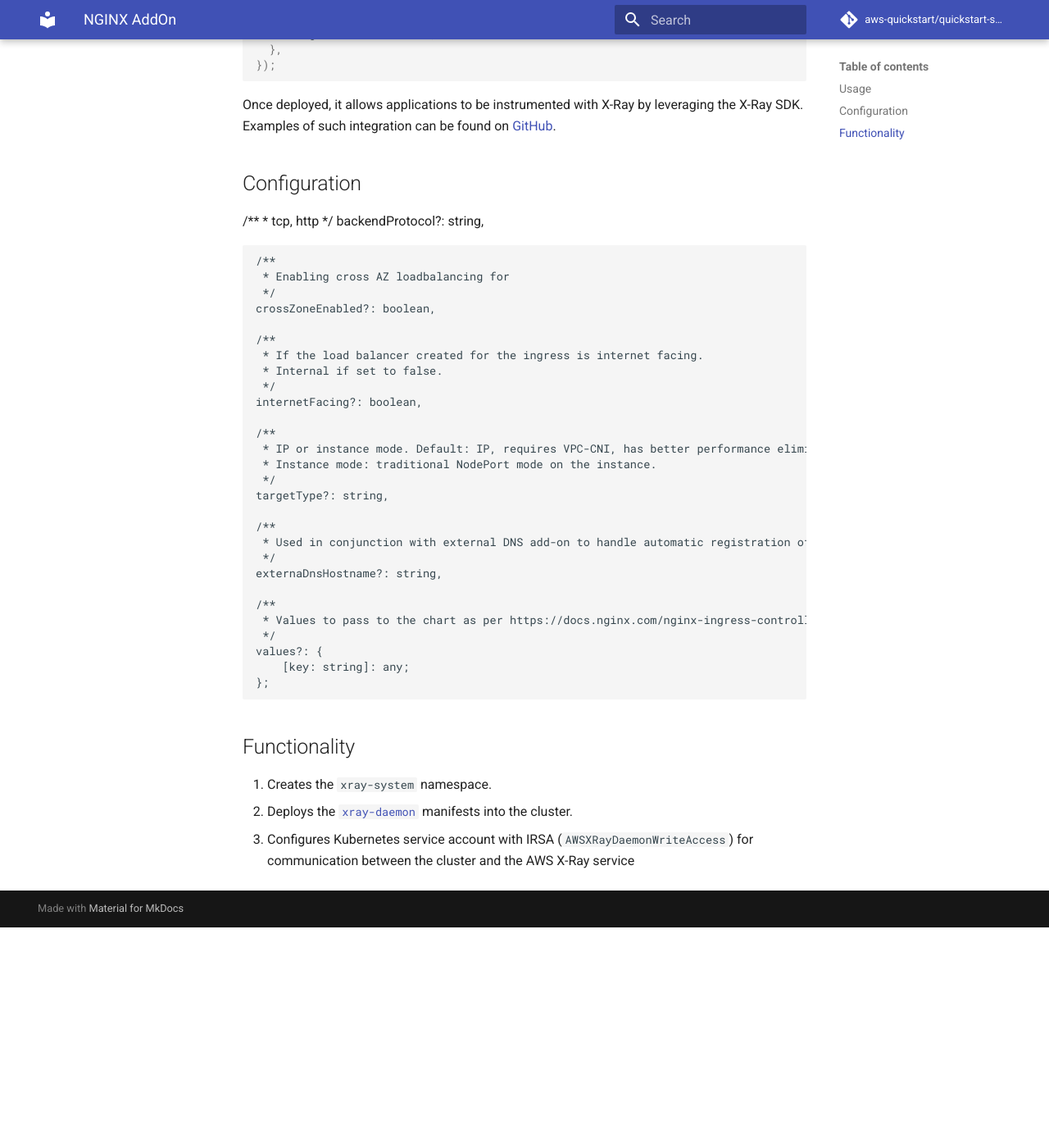
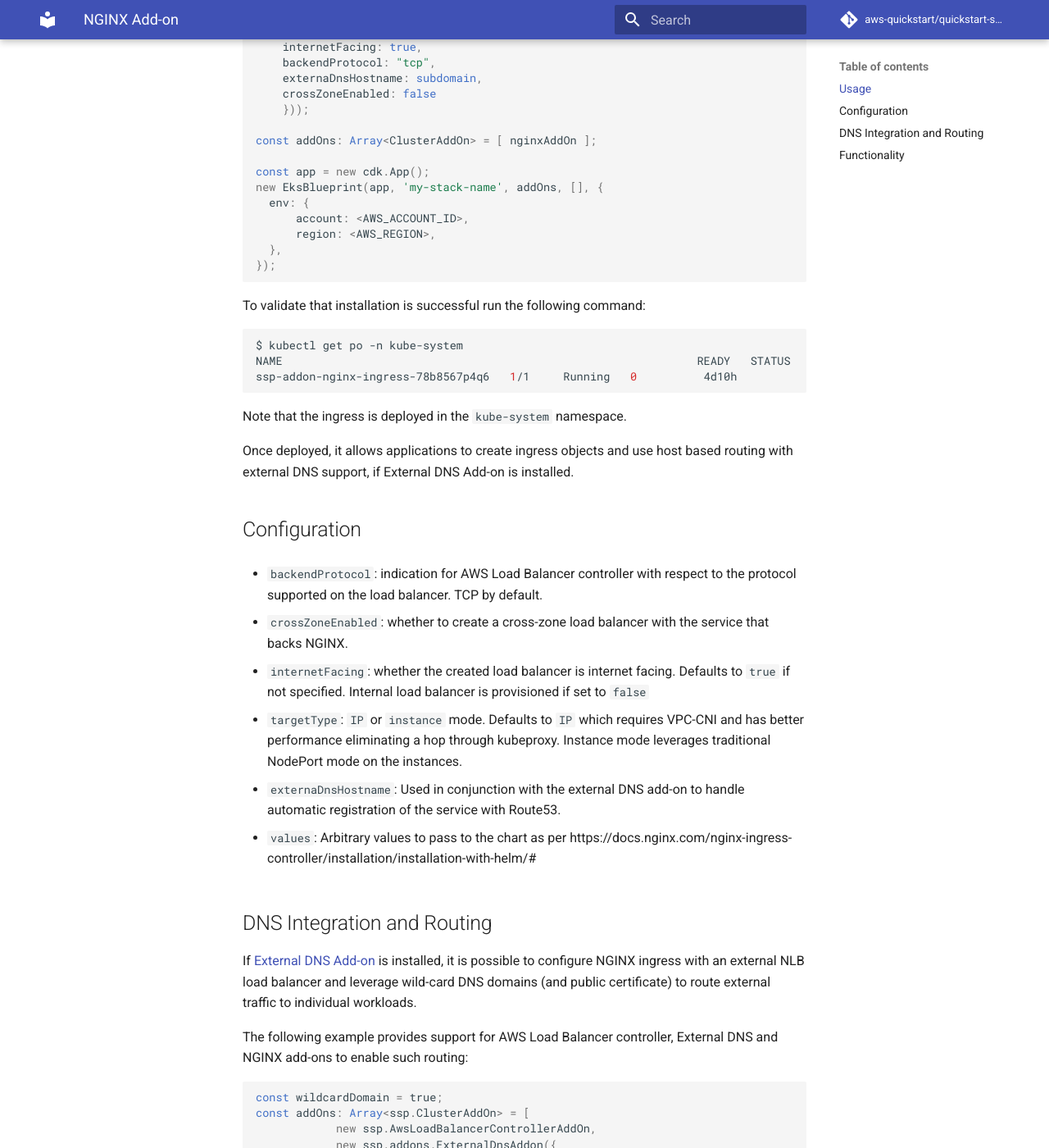
Before and after one commit to aws-quickstart/cdk-eks-blueprints, an MkDocs documentation site: the page built from docs/addons/nginx.md, in a window 1280 px wide and 1400 px high, scrolled down 543 px. Shown: the whole window at 82% size. Built offline with MkDocs 1.6.1 and Material for MkDocs 9.7.7, drawn with Linux system fonts in a browser that asks for light colours; comment, search, counter and statistics services are not loaded; before the commit the page ends 1674 px from its top, so only the background shows below that; some of the changed text lies outside the part shown.

Commit message:
NGINX and other docs, helm release changes

````diff
--- a/docs/addons/nginx.md
+++ b/docs/addons/nginx.md
@@ -1,6 +1,12 @@
-# NGINX AddOn
+# NGINX Add-on
+
+This add-on installs [NGINX Ingress Controller](https://kubernetes.github.io/ingress-nginx/deploy/) on Amazon EKS. NGINX ingress controller is using [NGINX](https://www.nginx.org/) as a reverse proxy and load balancer.
+
+Other than handling Kubernetes ingress objects, this ingress controller can facilitate multi-tenancy and segregation of workload ingresses based on host name (host-based routing) and/or URL Path (path based routing).
 
 ## Usage
+
+NGINX add-on is a standard SSP add-on and it is usage is similar to the rest of the add-ons.
 
 ```typescript
 import { NginxAddOn, ClusterAddOn, EksBlueprint }  from '@shapirov/cdk-eks-blueprint';
@@ -12,7 +18,8 @@
     externaDnsHostname: subdomain,
     crossZoneEnabled: false
     }));
-const addOns: Array<ClusterAddOn> = [ xrayAddOn ];
+
+const addOns: Array<ClusterAddOn> = [ nginxAddOn ];
 
 const app = new cdk.App();
 new EksBlueprint(app, 'my-stack-name', addOns, [], {
@@ -23,47 +30,106 @@
 });
 ```
 
-Once deployed, it allows applications to be instrumented with X-Ray by leveraging the X-Ray SDK.  Examples of such integration can be found on [GitHub](https://github.com/aws-samples/aws-xray-kubernetes).
+To validate that installation is successful run the following command:
+
+```bash
+$ kubectl get po -n kube-system
+NAME                                                              READY   STATUS    RESTARTS   AGE
+ssp-addon-nginx-ingress-78b8567p4q6   1/1     Running   0          4d10h
+```
+
+Note that the ingress is deployed in the `kube-system` namespace.
+
+Once deployed, it allows applications to create ingress objects and use host based routing with external DNS support, if External DNS Add-on is installed.
 
 ## Configuration
 
+ - `backendProtocol`: indication for AWS Load Balancer controller with respect to the protocol supported on the load balancer. TCP by default.
 
- /**
-     * tcp, http
-     */
-    backendProtocol?: string,
+ - `crossZoneEnabled`: whether to create a cross-zone load balancer with the service that backs NGINX.
 
-    /**
-     * Enabling cross AZ loadbalancing for
-     */
-    crossZoneEnabled?: boolean,
+ - `internetFacing`: whether the created load balancer is internet facing. Defaults to `true` if not specified. Internal load balancer is provisioned if set to `false`
 
-    /**
-     * If the load balancer created for the ingress is internet facing.
-     * Internal if set to false.
-     */
-    internetFacing?: boolean,
+ -  `targetType`: `IP` or `instance` mode. Defaults to `IP` which requires VPC-CNI and has better performance eliminating a hop through kubeproxy. Instance mode leverages traditional NodePort mode on the instances.
 
-    /**
-     * IP or instance mode. Default: IP, requires VPC-CNI, has better performance eliminating a hop through kubeproxy
-     * Instance mode: traditional NodePort mode on the instance.
-     */
-    targetType?: string,
+ - `externaDnsHostname`: Used in conjunction with the external DNS add-on to handle automatic registration of the service with Route53.
 
-    /**
-     * Used in conjunction with external DNS add-on to handle automatic registration of the service with Route53.
-     */
-    externaDnsHostname?: string,
+ - `values`: Arbitrary values to pass to the chart as per https://docs.nginx.com/nginx-ingress-controller/installation/installation-with-helm/#
 
-    /**
-     * Values to pass to the chart as per https://docs.nginx.com/nginx-ingress-controller/installation/installation-with-helm/#
-     */
-    values?: {
-        [key: string]: any;
-    };
+## DNS Integration and Routing
+
+If [External DNS Add-on](../addons/external-dns.md) is installed, it is possible to configure NGINX ingress with an external NLB load balancer and leverage wild-card DNS domains (and public certificate) to route external traffic to individual workloads.
+
+The following example provides support for AWS Load Balancer controller, External DNS and NGINX add-ons to enable such routing:
+
+```typescript
+const wildcardDomain = true;
+const addOns: Array<ssp.ClusterAddOn> = [
+            new ssp.AwsLoadBalancerControllerAddOn,
+            new ssp.addons.ExternalDnsAddon({
+                hostedZone: new ssp.addons.DelegatingHostedZoneProvider(
+                    parentDomain,
+                    subdomain,
+                    parentDnsAccountId,
+                    'DomainOperatorRole',
+                    wildcardDomain
+                )
+            }),
+            new ssp.NginxAddOn({ internetFacing: true, backendProtocol: "tcp", externaDnsHostname: subdomain, crossZoneEnabled: false })
+        ];
+```
+
+Assuming the subdomain in the above example is `dev.my-domain.com` and wilcard is enabled for the external DNS add-on customers can now create ingress objects for host-based routing. Let's define an ingress object for `team-riker` that is currently deploying guestbook application with no ingress:
+
+```yaml
+apiVersion: extensions/v1beta1
+kind: Ingress
+metadata:
+  annotations:
+    kubernetes.io/ingress.class: nginx
+  name: ingress-riker
+  namespace: team-riker
+spec:
+  rules:
+  - host: riker.dev.my-domain.com
+    http:
+      paths:
+      - backend:
+          serviceName: guestbook-ui
+          servicePort: 80
+        path: /
+        pathType: Prefix
+```
+
+A similar ingess may be defined for `team-troi` routing to the workloads deployed by that team:
+
+```yaml
+apiVersion: extensions/v1beta1
+kind: Ingress
+metadata:
+  annotations:
+    kubernetes.io/ingress.class: nginx
+  name: ingress-troi
+  namespace: team-troi
+spec:
+  rules:
+  - host: troi.dev.my-domain.com
+    http:
+      paths:
+      - backend:
+          serviceName: guestbook-ui
+          servicePort: 80
+        path: /
+        pathType: Prefix
+```
+
+After the above ingresses applied (ideally through a GitOps engine) you can now navigate to the specified hosts respectively:
+
+[http://riker.dev.my-domain.com](http://riker.dev.my-domain.com)
+[http://troi.dev.my-domain.com](http://troi.dev.my-domain.com)
 
 ## Functionality
 
-1. Creates the `xray-system` namespace.
-2. Deploys the [`xray-daemon`](https://www.eksworkshop.com/intermediate/245_x-ray/x-ray-daemon/) manifests into the cluster.
-3. Configures Kubernetes service account with IRSA (`AWSXRayDaemonWriteAccess`) for communication between the cluster and the AWS X-Ray service
+1. Installs NGINX ingress controller
+2. Provides convenience options to integrate with AWS Load Balancer controller to leverage NLB for the load balancer
+3. Provides convenience options to integrate with External DNS add-on for integration with Amazon Route 53.
````
Also changed, not shown: 3 other files.
